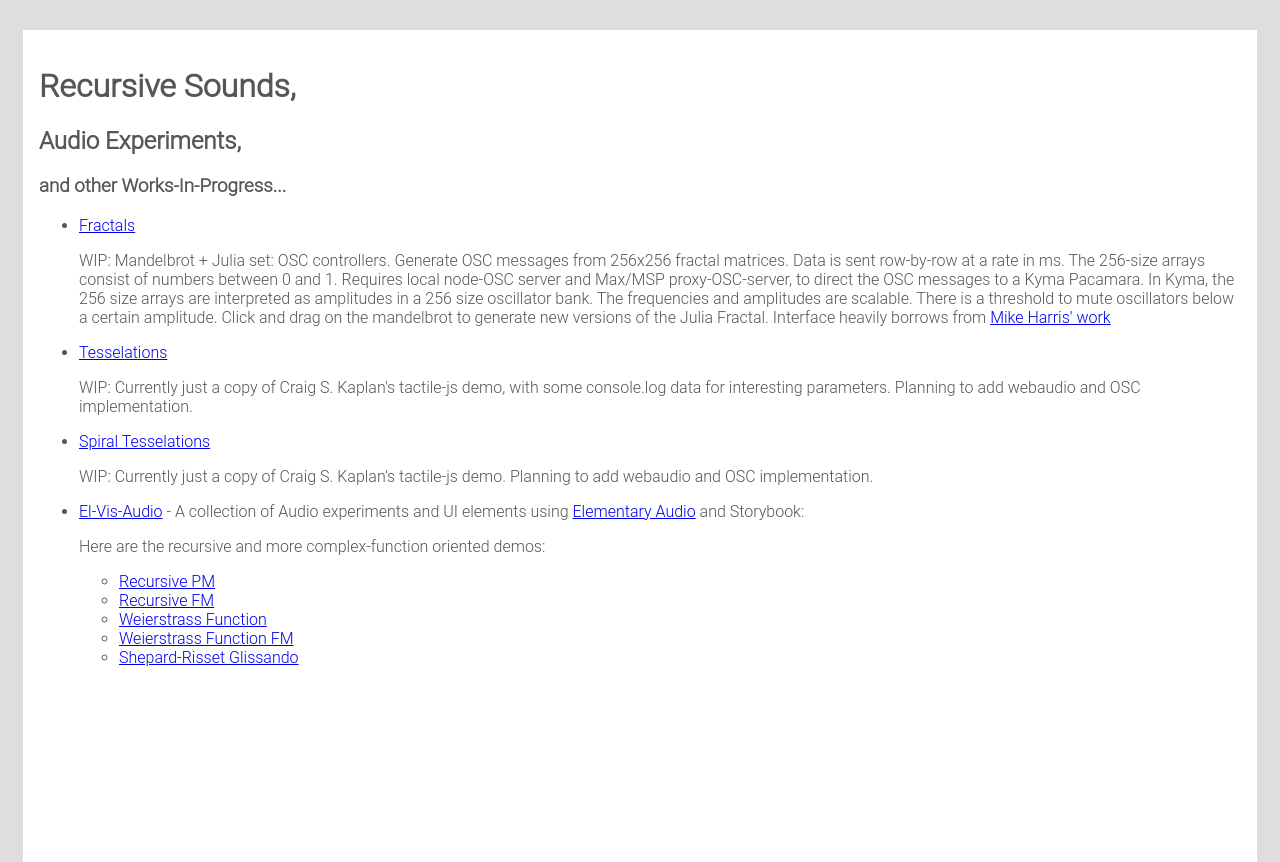
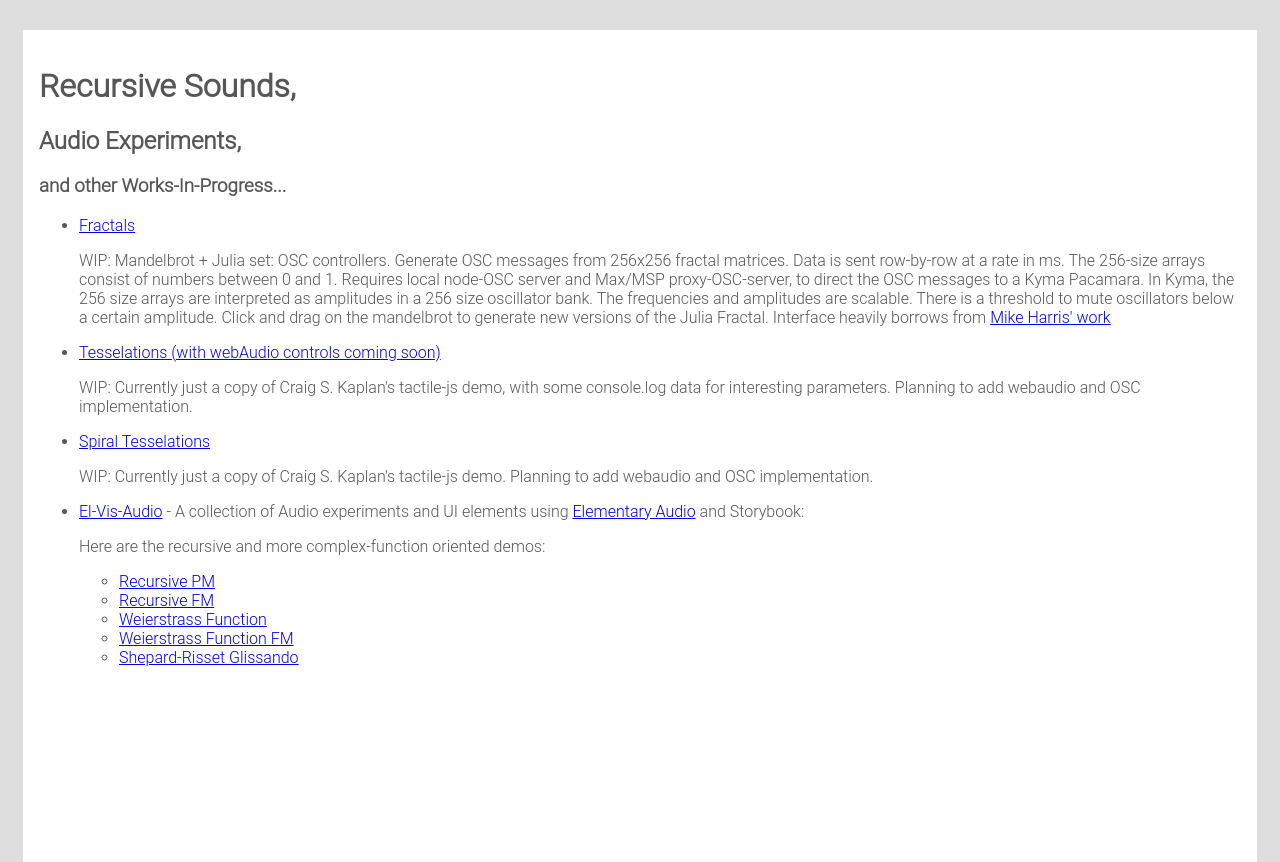
Before and after one commit to blechdom/recursive-sound, a Next.js app: page / in a window 1280 px wide. Built offline with nearby package versions, Linux system fonts and the light colour scheme.

Commit message:
update main page link

```diff
--- a/src/pages/index.tsx
+++ b/src/pages/index.tsx
@@ -25,7 +25,7 @@ export default function Home() {
             Interface heavily borrows from <Link href={"https://github.com/mikebharris/javascript_mandelbrot_set_and_julia_set_explorer"}>Mike Harris&apos; work</Link>
           </p>
         </li>
-        <li><Link href={"./tesselation.html"}>Tesselations</Link>
+        <li><Link href={"./tesselation-with-audio.html"}>Tesselations (with webAudio controls coming soon)</Link>
         <p>WIP: Currently just a copy of Craig S. Kaplan&apos;s tactile-js demo, with some console.log data for interesting parameters. Planning to add webaudio and OSC implementation.</p></li>
         <li><Link href={"./spirals.html"}>Spiral Tesselations</Link> <p>WIP: Currently just a copy of Craig S. Kaplan&apos;s tactile-js demo. Planning to add webaudio and OSC implementation.</p></li>
         <li><Link href={"https://blechdom.github.io/el-vis-audio"}>El-Vis-Audio</Link> - A collection of Audio experiments and UI elements using <Link href={"https://elementary.audio"}>Elementary Audio</Link> and Storybook:
```
